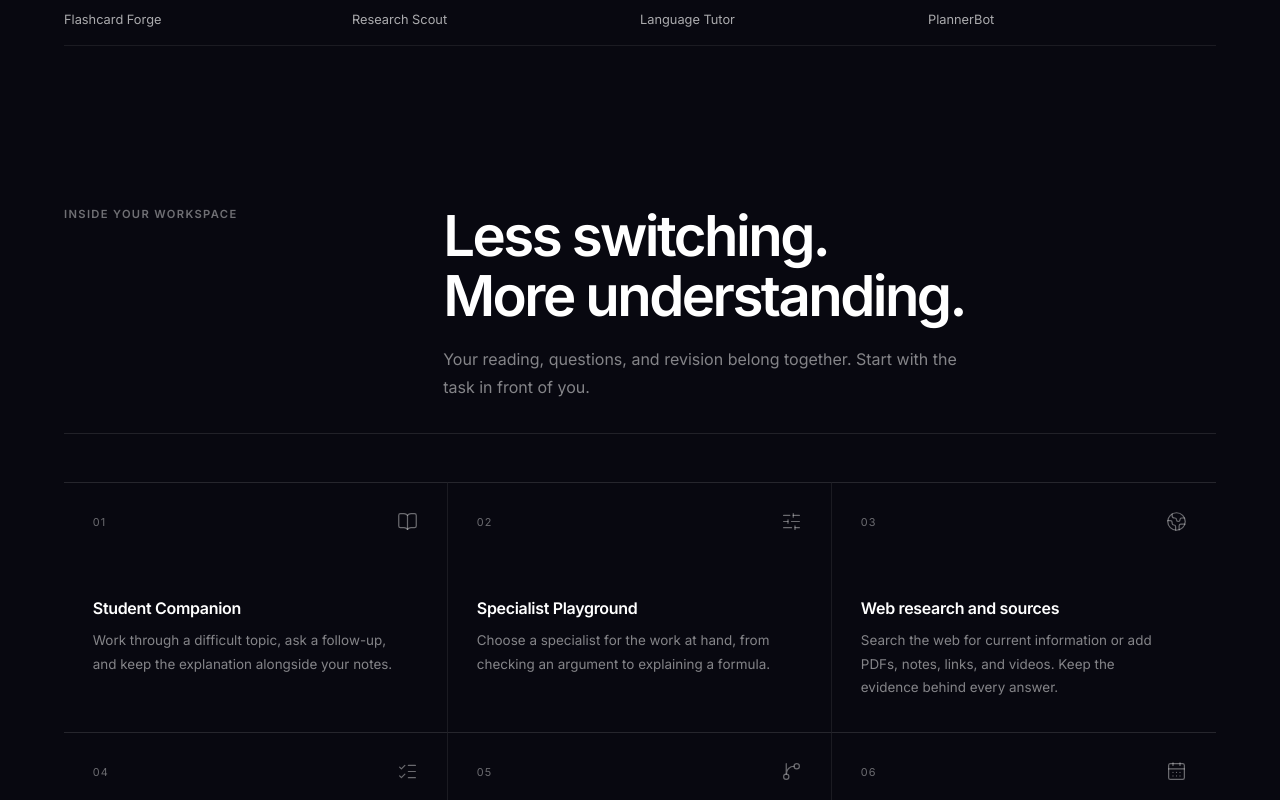
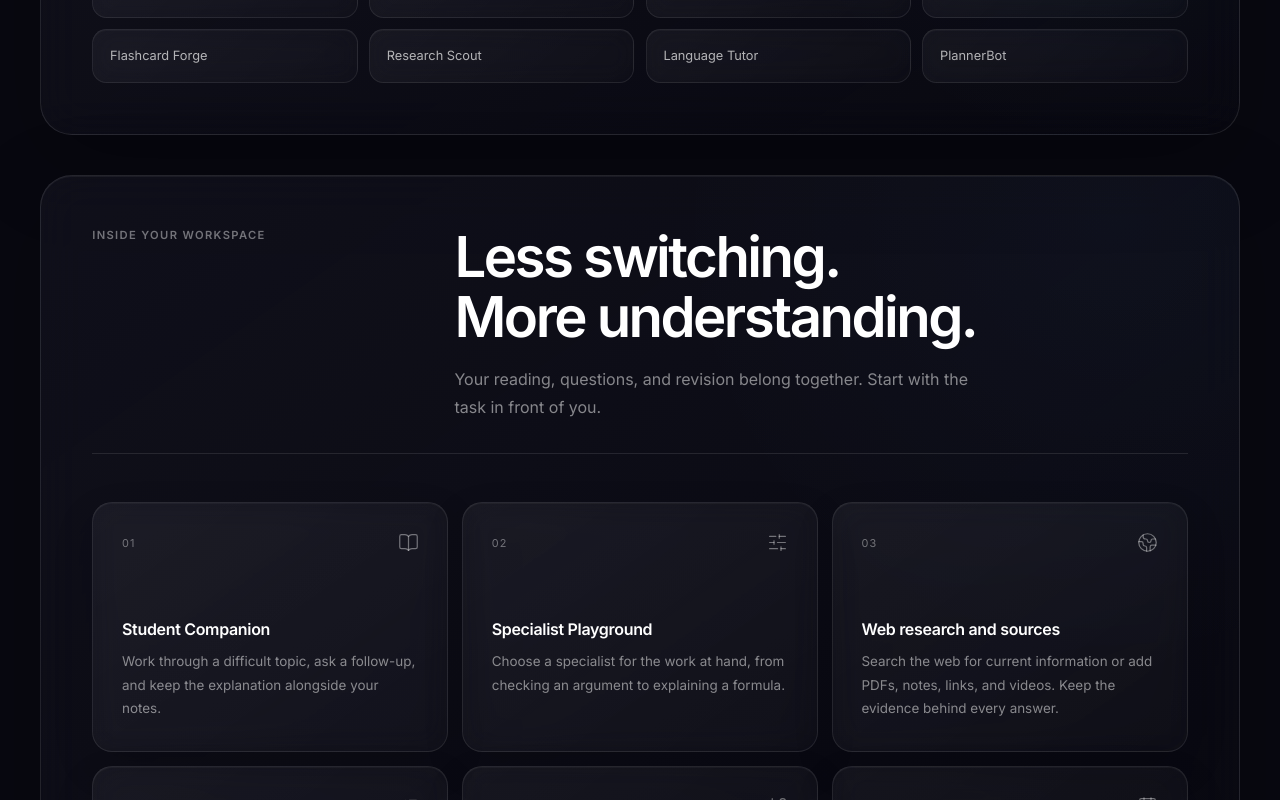
Before and after one commit to kanishkdubey1946-del/ESC, a React (Vite) app in the folder frontend/: page / in a window 1280 px wide. Shown: the part 1100-1900 px from the top of the page. Built offline with nearby package versions, Linux system fonts and the light colour scheme; no server answers.

Commit message:
Extend glass styling across landing sections

```diff
--- a/frontend/src/styles/homepage.css
+++ b/frontend/src/styles/homepage.css
@@ -879,6 +879,23 @@
   letter-spacing: 0.12em;
   text-transform: uppercase;
 }
+.esc-home .sp-specialists-index,
+.esc-home .sp-features-editorial {
+  width: calc(100% - 3rem);
+  margin-block: 2.5rem;
+  padding: clamp(2rem, 4vw, 3.5rem);
+  overflow: hidden;
+  border: 1px solid rgba(255, 255, 255, 0.105);
+  border-radius: 2rem;
+  background:
+    linear-gradient(145deg, rgba(23, 23, 35, 0.54), rgba(9, 9, 16, 0.32)),
+    radial-gradient(circle at 90% 5%, rgba(96, 165, 250, 0.06), transparent 32%);
+  box-shadow:
+    inset 0 1px 0 rgba(255, 255, 255, 0.055),
+    0 28px 90px rgba(0, 0, 0, 0.24);
+  backdrop-filter: blur(22px) saturate(1.16);
+  -webkit-backdrop-filter: blur(22px) saturate(1.16);
+}
 .esc-home .sp-editorial-heading {
   display: grid;
   grid-template-columns: minmax(150px, 0.6fr) minmax(0, 1.4fr);
@@ -899,17 +916,26 @@
   line-height: 1.06;
 }
 .esc-home .sp-editorial-heading p { max-width: 540px; margin: 1.2rem 0 0; color: var(--sp-muted); line-height: 1.75; }
-.esc-home .sp-feature-grid { gap: 0; border: 0; border-radius: 0; background: transparent; overflow: visible; grid-template-columns: repeat(3, minmax(0, 1fr)); }
+.esc-home .sp-feature-grid { gap: 0.85rem; border: 0; border-radius: 0; background: transparent; overflow: visible; grid-template-columns: repeat(3, minmax(0, 1fr)); }
 .esc-home .sp-feature-card {
   min-height: 250px;
   padding: 1.8rem;
-  border-top: 1px solid rgba(255, 255, 255, 0.12);
-  border-right: 1px solid rgba(255, 255, 255, 0.08);
-  background: transparent;
+  border: 1px solid rgba(255, 255, 255, 0.09);
+  border-radius: 1.25rem;
+  background: linear-gradient(145deg, rgba(255, 255, 255, 0.047), rgba(255, 255, 255, 0.018));
+  box-shadow: inset 0 1px 0 rgba(255, 255, 255, 0.035), 0 16px 42px rgba(0, 0, 0, 0.12);
+  backdrop-filter: blur(14px);
+  -webkit-backdrop-filter: blur(14px);
+  transition: transform 180ms ease, border-color 180ms ease, background 180ms ease, box-shadow 180ms ease;
 }
-.esc-home .sp-feature-card:nth-child(3n) { border-right: 0; }
+.esc-home .sp-feature-card:nth-child(3n) { border-right: 1px solid rgba(255, 255, 255, 0.09); }
 .esc-home .sp-feature-card::before { display: none; }
-.esc-home .sp-feature-card:hover { background: rgba(255, 255, 255, 0.018); }
+.esc-home .sp-feature-card:hover {
+  transform: translateY(-3px);
+  border-color: rgba(183, 161, 248, 0.24);
+  background: linear-gradient(145deg, rgba(183, 161, 248, 0.075), rgba(255, 255, 255, 0.024));
+  box-shadow: inset 0 1px 0 rgba(255, 255, 255, 0.055), 0 22px 54px rgba(0, 0, 0, 0.2);
+}
 .esc-home .sp-feature-topline { display: flex; align-items: center; justify-content: space-between; margin-bottom: 4rem; color: rgba(255, 255, 255, 0.4); }
 .esc-home .sp-feature-topline span { font-size: 0.68rem; letter-spacing: 0.1em; }
 .esc-home .sp-feature-card h3 { font-size: 1rem; font-weight: 600; }
@@ -917,26 +943,48 @@
 
 .esc-home .sp-index-heading { display: flex; align-items: end; justify-content: space-between; gap: 2rem; margin-bottom: 2.5rem; }
 .esc-home .sp-index-heading h2 { font-size: clamp(1.8rem, 3vw, 2.7rem); }
-.esc-home .sp-specialist-list { display: grid; grid-template-columns: repeat(4, minmax(0, 1fr)); margin: 0; padding: 0; border-top: 1px solid rgba(255, 255, 255, 0.11); list-style: none; }
-.esc-home .sp-specialist-list li { padding: 1rem 0; border-bottom: 1px solid rgba(255, 255, 255, 0.08); color: rgba(255, 255, 255, 0.66); font-size: 0.8rem; }
+.esc-home .sp-specialist-list { display: grid; grid-template-columns: repeat(4, minmax(0, 1fr)); gap: 0.7rem; margin: 0; padding: 0; border: 0; list-style: none; }
+.esc-home .sp-specialist-list li {
+  position: relative;
+  padding: 1rem 1.05rem;
+  overflow: hidden;
+  border: 1px solid rgba(255, 255, 255, 0.085);
+  border-radius: 0.9rem;
+  color: rgba(255, 255, 255, 0.68);
+  background: linear-gradient(140deg, rgba(255, 255, 255, 0.042), rgba(255, 255, 255, 0.014));
+  box-shadow: inset 0 1px 0 rgba(255, 255, 255, 0.03);
+  font-size: 0.8rem;
+  backdrop-filter: blur(12px);
+  -webkit-backdrop-filter: blur(12px);
+  transition: transform 180ms ease, border-color 180ms ease, color 180ms ease, background 180ms ease;
+}
+.esc-home .sp-specialist-list li:hover {
+  transform: translateY(-2px);
+  border-color: rgba(167, 139, 250, 0.22);
+  color: rgba(255, 255, 255, 0.9);
+  background: linear-gradient(140deg, rgba(167, 139, 250, 0.07), rgba(255, 255, 255, 0.02));
+}
 
 .esc-home .hp-btn { gap: 8px; }
 .esc-home .hp-hero-stat strong { font-size: 0.82rem; font-weight: 600; letter-spacing: 0; }
 
 @media (min-width: 768px) { .esc-home .glow-menu { display: block; } }
 @media (max-width: 767px) {
+  .esc-home .sp-specialists-index,
+  .esc-home .sp-features-editorial { width: calc(100% - 2rem); margin-block: 1.5rem; padding: 1.4rem; border-radius: 1.5rem; }
   .esc-home .sp-editorial-heading { grid-template-columns: 1fr; gap: 1rem; }
   .esc-home .sp-feature-grid { grid-template-columns: 1fr; }
-  .esc-home .sp-feature-card { min-height: 0; padding: 1.5rem 0; border-right: 0; }
+  .esc-home .sp-feature-card { min-height: 0; padding: 1.5rem; border-right: 1px solid rgba(255, 255, 255, 0.09); }
   .esc-home .sp-feature-topline { margin-bottom: 2.5rem; }
   .esc-home .sp-specialist-list { grid-template-columns: repeat(2, minmax(0, 1fr)); }
   .esc-home .sp-index-heading { align-items: start; flex-direction: column; }
 }
 @media (min-width: 560px) and (max-width: 767px) {
   .esc-home .sp-feature-grid { grid-template-columns: repeat(2, minmax(0, 1fr)); }
-  .esc-home .sp-feature-card { padding: 1.4rem; border-right: 1px solid rgba(255, 255, 255, 0.08); }
-  .esc-home .sp-feature-card:nth-child(2n) { border-right: 0; }
+  .esc-home .sp-feature-card { padding: 1.4rem; border-right: 1px solid rgba(255, 255, 255, 0.09); }
+  .esc-home .sp-feature-card:nth-child(2n) { border-right: 1px solid rgba(255, 255, 255, 0.09); }
 }
 @media (prefers-reduced-motion: reduce) {
-  .esc-home .glow-menu-link, .esc-home .glow-menu-link::before { transition: none; }
+  .esc-home .glow-menu-link, .esc-home .glow-menu-link::before,
+  .esc-home .sp-feature-card, .esc-home .sp-specialist-list li { transition: none; transform: none; }
 }
```
